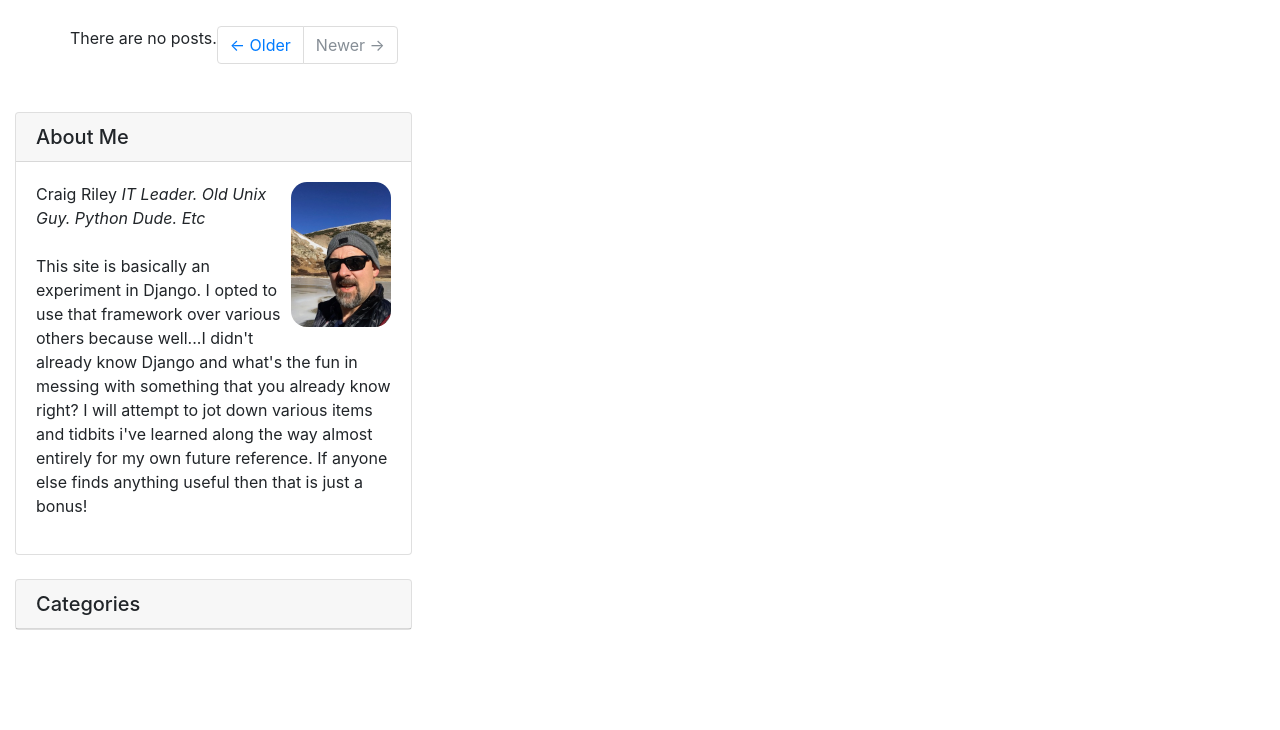
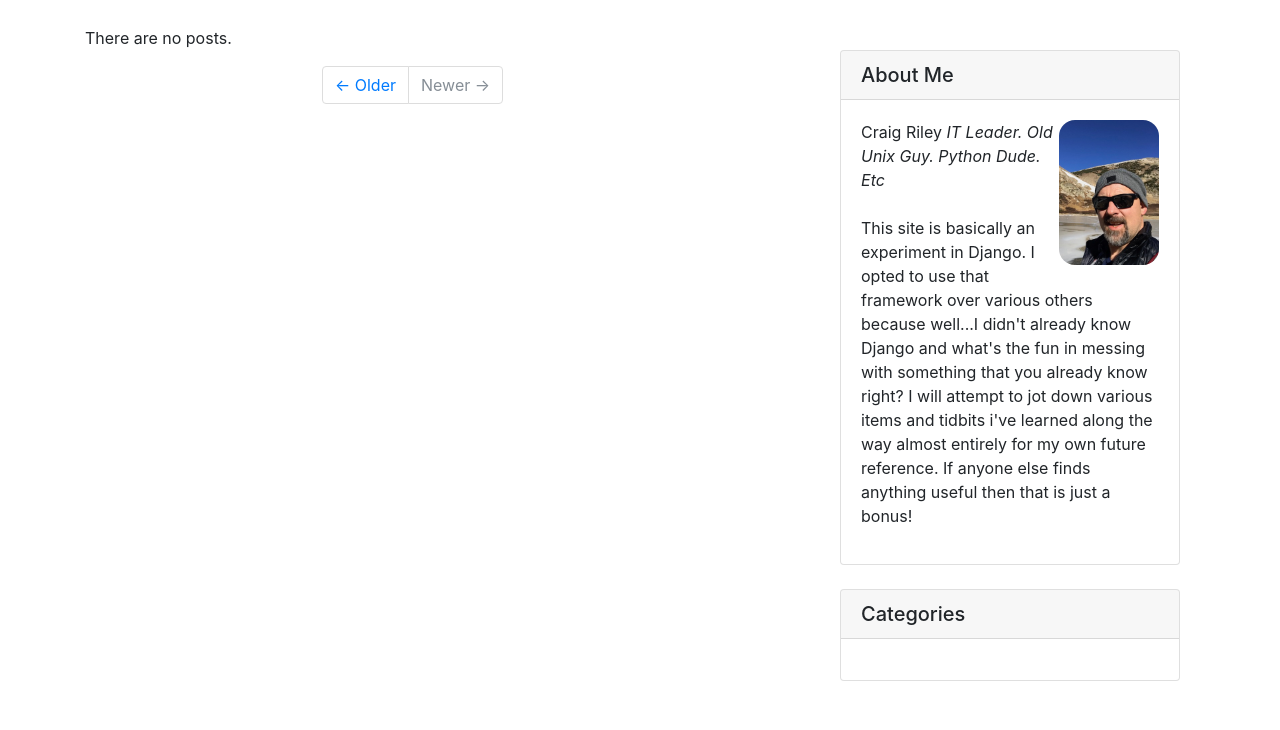
Before and after one commit to craigriley39/mysite, a Django app: page /blog/ in a window 1280 px wide. Shown: the part 70-800 px from the top of the page. Run offline with Django 3.2, Linux system fonts and the light colour scheme; data that the repository does not hold is empty; some libraries are stand-ins or nearby versions.

Commit message:
fixed the layout of index ....ish

```diff
--- a/blog/templates/index.html
+++ b/blog/templates/index.html
@@ -12,12 +12,54 @@
 <!-- Page Content -->
     <div class="container">
 
-      <div class="row">
+
+                <!-- Sidebar Widgets Column -->
+        <div class="col-sm-4 float-right">
+
+
+<!-- Side Widget -->
+            <div style="float:right;">
+          <div class="card my-4">
+            <h5 class="card-header">About Me</h5>
+            <div class="card-body">
+                 <img style='float:right; border-radius:1em;' width='100' heigh='100' src="https://s3.us-east-2.amazonaws.com/hashedvalue-assets/static/images/me.jpg">
+            <p>Craig Riley <em>IT Leader. Old Unix Guy. Python Dude. Etc</em><br><br>
+				This site is basically an experiment in Django. I opted to use that framework over various others because well...I didn't already know Django and what's the fun in messing with something that you already know right?
+				I will attempt to jot down various items and tidbits i've learned along the way almost entirely for my own future reference. If anyone else finds anything useful then that is just a bonus!</p>
+
+
+            </div>
+          </div>
+
+        </div>
+
+          <!-- Categories Widget -->
+          <div class="card my-4">
+            <h5 class="card-header">Categories</h5>
+
+
+            <div class="card-body">
+              <div class="row">
+                <div class="col-lg-6">
+                  <ul class="list-unstyled mb-0">
+                        {% for category in categories %}
+                    <li>
+                        <a href="{% url 'blog:view_category' pk=category.id  %}">{{ category }}</a>
+                    </li>
+                       {% endfor %}
+                  </ul>
+                </div>
+              </div>
+            </div>
+          </div>
+
+
+</div>
 {% if posts %}
 
         {% for post in posts %}
         <!-- Blog Entries Column -->
-        <div class="col-md-6">
+        <div class="col-sm-8">
 
           <h1 class="my-4">Hashedvalue.com<br>
             <small>-Just some rambling thoughts</small>
@@ -33,16 +75,19 @@
             </div>
             <div class="card-footer text-muted">
              Posted {{ post.created | naturaltime }} by {{ post.created_by }}
-              <a href="#">Start Bootstrap</a>
             </div>
+
           </div>
+        </div>
 
 
 
    {% endfor %}
+
     {% else %}
       <p>There are no posts.</p>
    {% endif %}
+                  </div>
   <!-- Pagination -->
           <ul class="pagination justify-content-center mb-4">
             <li class="page-item">
@@ -53,40 +98,7 @@
             </li>
           </ul>
       </div>
-      </div>
-    </div>
-        <!-- Sidebar Widgets Column -->
-        <div class="col-md-4">
 
-
-<!-- Side Widget -->
-            <div style="float:right">
-          <div class="card my-4">
-            <h5 class="card-header">About Me</h5>
-            <div class="card-body">
-                 <img style='float:right; border-radius:1em;' width='100' heigh='100' src="https://s3.us-east-2.amazonaws.com/hashedvalue-assets/static/images/me.jpg">
-            <p>Craig Riley <em>IT Leader. Old Unix Guy. Python Dude. Etc</em><br><br>
-				This site is basically an experiment in Django. I opted to use that framework over various others because well...I didn't already know Django and what's the fun in messing with something that you already know right?
-				I will attempt to jot down various items and tidbits i've learned along the way almost entirely for my own future reference. If anyone else finds anything useful then that is just a bonus!</p>
-
-
-            </div>
-          </div>
-          <!-- Categories Widget -->
-          <div class="card my-4">
-            <h5 class="card-header">Categories</h5>
-            {% for category in categories %}
-
-            <div class="card-body">
-              <div class="row">
-                <div class="col-lg-6">
-                  <ul class="list-unstyled mb-0">
-                    <li>
-                        <a href="{% url 'blog:view_category' pk=category.id  %}">{{ category }}</a>
-                    </li>
-                  </ul>
-                </div>
-            {% endfor %}
 
 
 
@@ -96,19 +108,7 @@
         </div>
 
       </div>
-              </div>
-      <!-- /.row -->
-
     </div>
-    <!-- /.container -->
-
-
-
-
-
-
-
-
 
 
 
```
